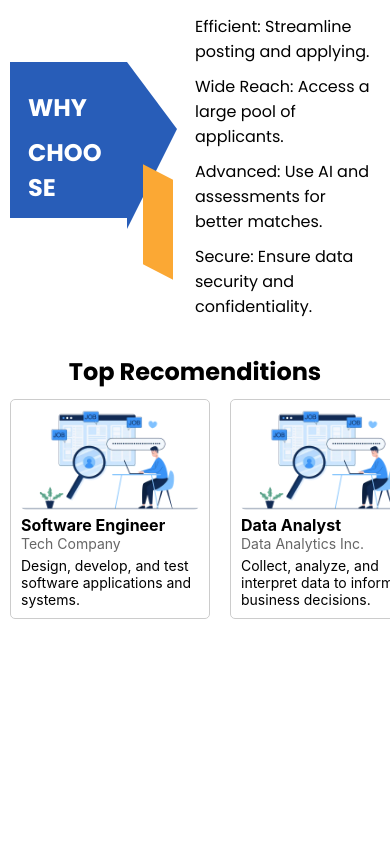
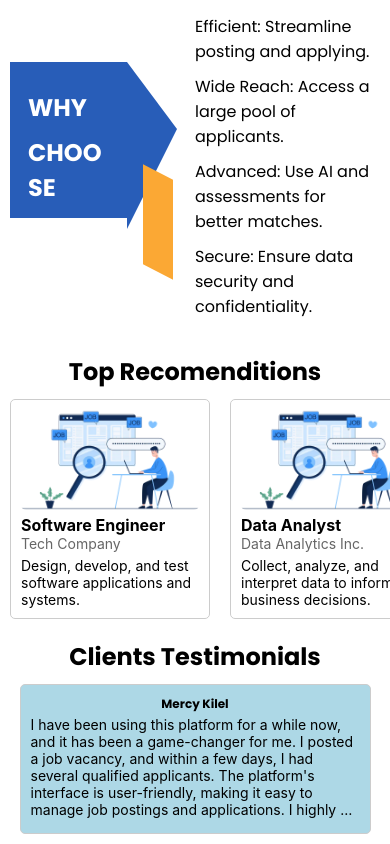
Before and after one commit to Desmo-nd/Job-Matching-ML, a React Native app in the folder FrontEnd/: screen / in a window 390 px wide. Shown: the part 486-1330 px from the top of the page. Before the commit the page ends 1115 px from the top, so only its background shows below. Built offline with nearby package versions, Linux system fonts and the light colour scheme.

Commit message:
Testmonials

```diff
--- /dev/null
+++ b/FrontEnd/components/Testimonials.jsx
@@ -0,0 +1,64 @@
+import React from "react";
+import { ScrollView, StyleSheet, Text, View } from "react-native";
+import { SIZES } from "../constants";
+
+
+
+const testimonialData = [
+    { id: 1, name: "Mercy Kilel", testimonial: "I have been using this platform for a while now, and it has been a game-changer for me. I posted a job vacancy, and within a few days, I had several qualified applicants. The platform's interface is user-friendly, making it easy to manage job postings and applications. I highly recommend it to anyone looking to streamline their hiring process." },
+    { id: 2, name: "Linn Chep", testimonial: "I was in the midst of a challenging job search when I discovered this platform. It was a turning point in my career journey. The platform's intuitive interface made it easy for me to browse through numerous job listings that perfectly matched my skills and experience. I applied to several positions and was thrilled to receive multiple interview requests. The platform's efficient communication tools helped me stay organized throughout the interview process. I am now happily employed at a company I've always admired, and I owe it all to this platform." },
+    { id: 3, name: "Cliff Obando", testimonial: "As a hiring manager, I am always looking for ways to find the best talent for my team. This platform has been instrumental in helping me achieve that goal. I can easily post job vacancies, review applications, and communicate with applicants. The platform's advanced features, such as AI-powered matching algorithms, have helped me find the perfect candidates for my team." },];
+
+const Testimonials = () => {
+    return (
+        <View>
+            <View>
+                <Text style={styles.testimonialTittle}>Clients Testimonials</Text>
+            </View>
+            <ScrollView horizontal>
+                {testimonialData.map(testimonial => (
+                    <View key={testimonial.id} style={styles.testimonialContainer}>
+                        <Text style={styles.testimonialName}>{testimonial.name}</Text>
+                        <Text numberOfLines={6} ellipsizeMode="tail" style={styles.testimonialText}>{testimonial.testimonial}</Text>
+                    </View>
+                ))}
+            </ScrollView>
+        </View>
+    );
+};
+
+const styles = StyleSheet.create({
+    testimonialContainer: {
+        margin: 10,
+        width: SIZES.width * 0.9,
+        marginHorizontal: SIZES.width * 0.05,
+        backgroundColor: "#ADD8E6",
+        borderWidth: 1,
+        borderColor: "#ccc",
+        borderRadius: 5,
+        padding: 10,
+    },
+    testimonialTittle: {
+        fontSize: 24,
+        fontFamily: "bold",
+        marginTop: 10,
+        textAlign: "center",
+    },
+    testimonialText: {
+        fontSize: 14,
+        marginBottom: 5,
+    },
+    testimonialName: {
+        fontSize: 12,
+        fontFamily: "bold",
+        marginBottom: 3,
+        textAlign:"center"
+    },
+    testimonialCompany: {
+        fontSize: 12,
+        color: "#666",
+    },
+
+});
+
+export default Testimonials;
--- a/FrontEnd/components/index.js
+++ b/FrontEnd/components/index.js
@@ -2,6 +2,7 @@ import Welcome from './Welcome';
 import UploadBtn from './UploadBtn';
 import ChooseUs from './ChooseUs';
 import Recommeditions from './Recommeditions';
+import Testimonials from './Testimonials';
 
 
 export default {
@@ -9,4 +10,5 @@ export default {
     UploadBtn,
     ChooseUs,
     Recommeditions,
+    Testimonials
 }
--- a/FrontEnd/screens/Home.jsx
+++ b/FrontEnd/screens/Home.jsx
@@ -3,6 +3,7 @@ import {SafeAreaView, ScrollView, View} from "react-native";
 import Welcome from "../components/Welcome";
 import ChooseUs from "../components/ChooseUs";
 import Recommeditions from "../components/Recommeditions";
+import Testimonials from "../components/Testimonials";
 
 
 const Home = () => {
@@ -19,6 +20,9 @@ const Home = () => {
                 <View>
                     <Recommeditions/>
                 </View>
+                <View>
+                    <Testimonials/>
+                </View>
             </ScrollView>
         </SafeAreaView>
     )
```
